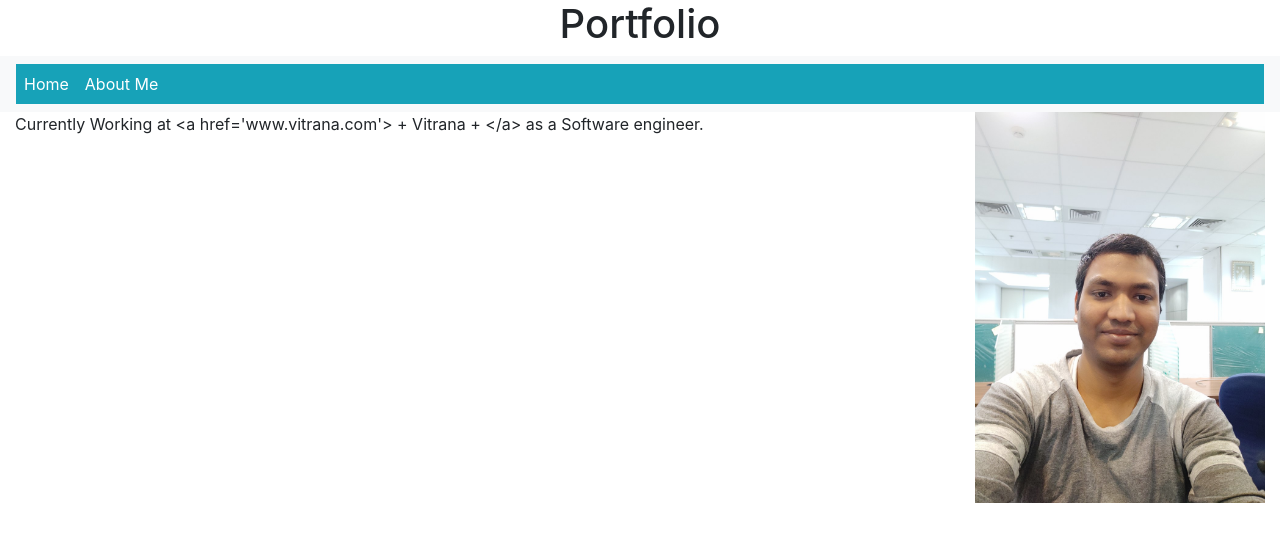
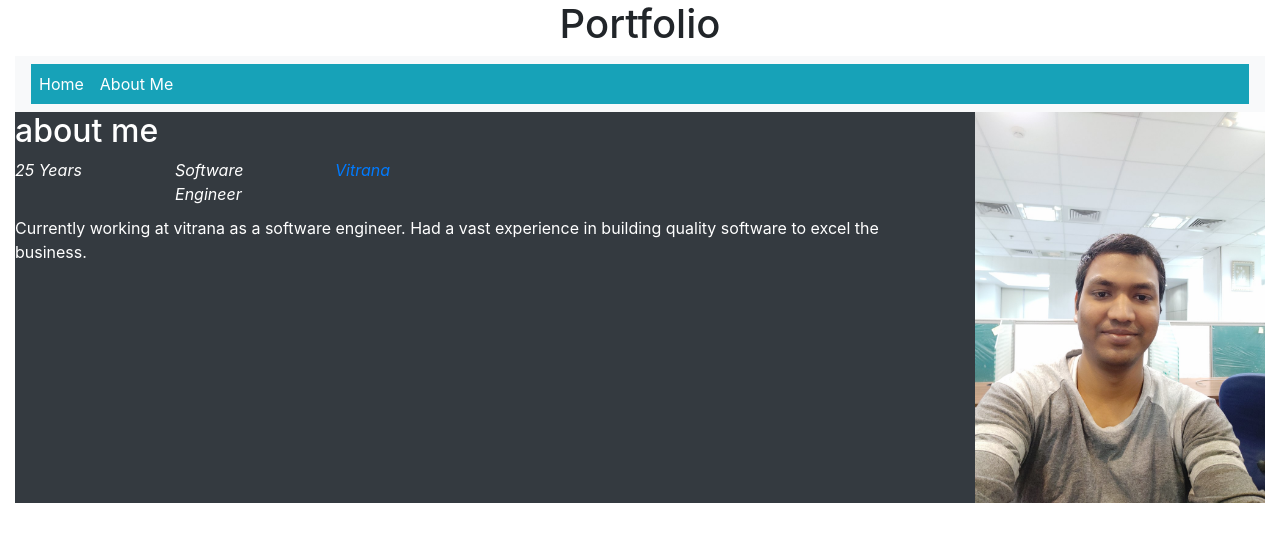
Before and after one commit to rrrituraj/portfolio, an Angular app: page /about in a window 1280 px wide. Shown: the top 542 px of the page. Built offline with nearby package versions, Linux system fonts and the light colour scheme.

Commit message:
changes in about me component and css aligning

```diff
--- a/src/app/about/about.component.css
+++ b/src/app/about/about.component.css
@@ -1,3 +1,6 @@
 img {
   max-width: 100%;
 }
+.abt-padding {
+  padding-top: 10px;
+}
--- a/src/app/about/about.component.html
+++ b/src/app/about/about.component.html
@@ -1,7 +1,26 @@
 <app-header></app-header>
-<div class="container-fluid">
+<div class="bg-dark">
   <div class="row">
-    <div class="col-md-9">{{title}}</div>
+    <div class="col-md-9">
+      <h2 class="text-left text-white">about me</h2>
+      <div class="row">
+        <div class="col-md-2 text-white">
+          <span class="font-italic">25 Years</span>
+        </div>
+        <div class="col-md-2 text-white">
+          <span class="font-italic">Software Engineer</span>
+        </div>
+        <div class="col-md-2 text-white">
+          <span class="font-italic"><a href="http://www.vitrana.com" target="_blank">Vitrana</a></span>
+        </div>
+      </div>
+      <div class="abt-padding">
+        <span class="text-white">
+          Currently working at vitrana as a software engineer.
+          Had a vast experience in building quality software to excel the business.
+        </span>
+      </div>
+    </div>
     <div class="col-md-3">
       <img src="assets/myself.jpg">
     </div>
--- a/src/app/about/about.component.ts
+++ b/src/app/about/about.component.ts
@@ -7,7 +7,7 @@ import {Component, OnInit} from '@angular/core';
 })
 export class AboutComponent implements OnInit {
   working = '<a href=\'www.vitrana.com\'>Vitrana</a>';
-  title = "Currently Working at "+ "<a href='www.vitrana.com'> + Vitrana + </a>"+ " as a Software engineer.";
+  title = "Currently Working at Vitrana as a Software engineer.";
 
   constructor() {
   }
--- a/src/app/app.component.html
+++ b/src/app/app.component.html
@@ -1,5 +1,8 @@
 
-<router-outlet></router-outlet>
+<div class="container-fluid">
+  <router-outlet></router-outlet>
+</div>
+
 <!--
 
 <style>
--- a/src/app/header/header.component.html
+++ b/src/app/header/header.component.html
@@ -1,6 +1,7 @@
 <h1 class="text-center">Portfolio</h1>
 
-<div>
+<div class="row">
+  <div class="col-md-12">
     <nav class="navbar navbar-expand-lg navbar-light bg-light">
       <!--<a class="navbar-brand" href="#">Navbar</a>
       <button class="navbar-toggler" type="button" data-toggle="collapse" data-target="#navbarSupportedContent" aria-controls="navbarSupportedContent" aria-expanded="false" aria-label="Toggle navigation">
@@ -40,3 +41,4 @@
       </div>
     </nav>
   </div>
+</div>
```
Lines whose indentation alone changed are shown as unchanged.
